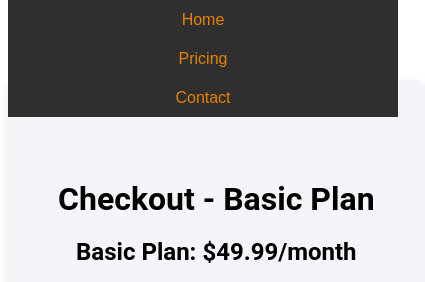
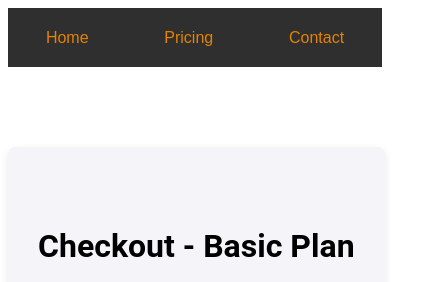
Before and after one commit to Alex-King-1998/ChatFlow-Innovations, a plain HTML site: page app/templates/checkout-basic.html in a window 390 px wide. Shown: the top 282 px of the page, 425 px wide, since content can reach past the window. Drawn offline with Linux system fonts and the light colour scheme.

Commit message:
attempt 3 fix mobile navbar

```diff
--- a/app/static/css/style.css
+++ b/app/static/css/style.css
@@ -1,24 +1,3 @@
-@media (max-width: 768px) {
-    .checkout-page {
-        width: 90%;
-        padding: 20px;
-    }
-
-    form input {
-        max-width: 100%;
-    }
-
-    .btn {
-        width: 100%;
-    }
-
-    body.index {
-        padding-top: 80px; /* Adjust based on the height of your navbar */
-    }
-}
-
-
-
 .btn {
     display: inline-block;
     background-color: #007BFF;
@@ -274,14 +253,39 @@ body.resources {
 
 /* Responsive Design */
 @media (max-width: 768px) {
+    .navbar {
+        position: static; /* Makes navbar behave normally, not fixed */
+    }
+
+    .navbar ul {
+        display: flex; /* Ensures navbar items are in a row on mobile */
+        justify-content: space-around; /* Evenly space out items */
+        padding: 10px 0;
+    }
+
     .navbar li {
-        display: block;
-        text-align: center;
-        padding: 10px 0;
+        padding: 10px; /* Reduces padding for mobile */
     }
 
     .resources .content {
         padding: 10px;
+    }
+
+    .checkout-page {
+        width: 90%;
+        padding: 20px;
+    }
+
+    form input {
+        max-width: 100%;
+    }
+
+    .btn {
+        width: 100%;
+    }
+
+    body.index {
+        padding-top: 60px; /* Adjust based on your navbar height */
     }
 }
 
```
